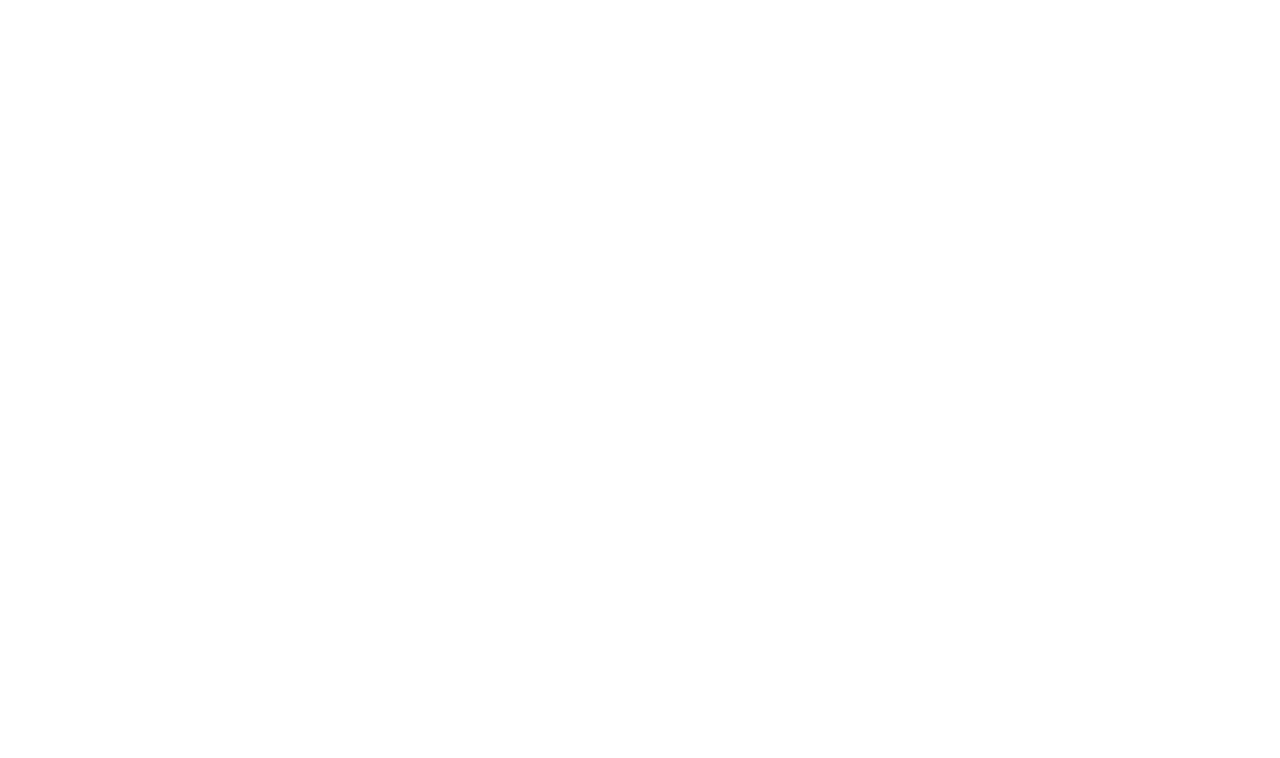
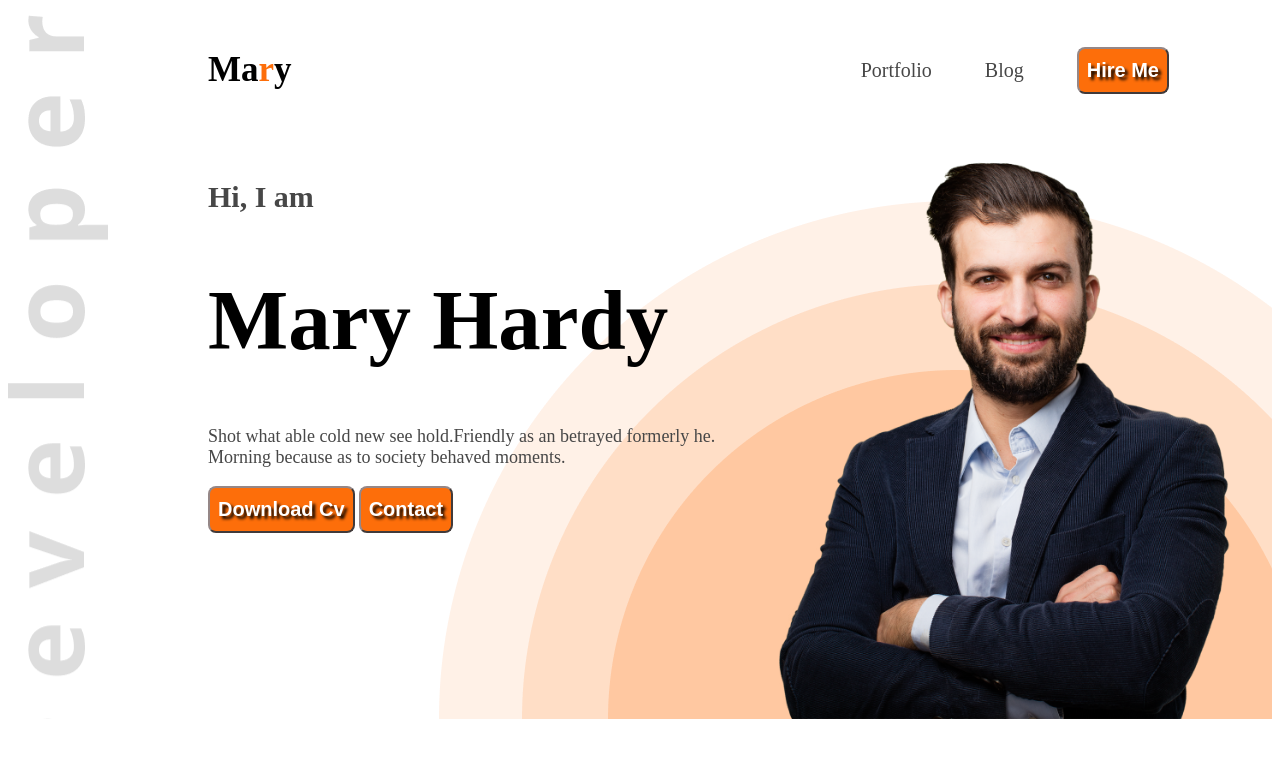
Before and after one commit to md-masumhossain/portfolio, a plain HTML site: page index.html in a window 1280 px wide. Drawn offline with Linux system fonts and the light colour scheme.

Commit message:
hero section complate

```diff
--- a/index.html
+++ b/index.html
@@ -3,18 +3,32 @@
 <head>
     <meta charset="UTF-8">
     <meta name="viewport" content="width=device-width, initial-scale=1.0">
-    <title>Portfolio</title>
+    <title>Web Developer portfolio</title>
+    <link rel="preconnect" href="https://fonts.googleapis.com">
+<link rel="preconnect" href="https://fonts.gstatic.com" crossorigin>
+<link href="https://fonts.googleapis.com/css2?family=Open+Sans:ital,wght@0,300..800;1,300..800&display=swap" rel="stylesheet">
     <link rel="stylesheet" href="style.css">
 </head>
 <body>
-    <header>
-
+    <header class="header">
+        <nav>
+            <h3 class="nav-title ">Ma<span class="tex-primary">r</span>y</h3>
+            <ul>
+                <li><a class="dark-color2" href="">Portfolio</a></li>
+                <li><a class="dark-color2" href="">Blog</a></li>
+                <li><a href=""><button class="btn-primary">Hire Me</button></a></li>
+            </ul>
+        </nav>
+        <div class="banner">
+            <div class="banner-content">
+<h4 class="banner-greetings">Hi, I  am</h4>
+<h1 class="banner-title">Mary Hardy</h1>
+<p class="banner-description">Shot what able cold new see hold.Friendly as an betrayed formerly he. Morning because as to society behaved moments.</p>
+<button class="btn-primary">Download Cv</button>
+<button class="btn-primary">Contact</button>
+            </div>
+            <img class="banner-profile-pic" src="images/hardy.png" alt="">
+        </div>
     </header>
-    <main>
-
-    </main>
-    <footer>
-
-    </footer>
 </body>
 </html>
--- a/style.css
+++ b/style.css
@@ -0,0 +1,89 @@
+*l {
+    font-family: "Open Sans", sans-serif;
+}
+
+/* shared style */
+.tex-primary {
+    color: #FD6E0A;
+}
+
+.header {
+    background-image: url('./images/developer.png'), url('./images/header_bg.png');
+    background-repeat: no-repeat;
+    background-position: top left, bottom right;
+}
+
+nav {
+    display: flex;
+    align-items: center;
+    justify-content: space-between;
+    margin: 15px 50px;
+}
+
+.nav-title {
+    font-size: 35px;
+    font-weight: 800px;
+    margin-left: 150px;
+}
+
+nav ul {
+    display: flex;
+    align-items: center;
+}
+
+nav ul li {
+    list-style: none;
+    margin-right: 53px;
+}
+
+nav li a {
+    text-decoration: none;
+    font-size: 20px;
+}
+
+.dark-color2 {
+    color: #474747;
+}
+
+.btn-primary {
+    background-color: #FD6E0A;
+    font-weight: bold;
+    font-size: 20px;
+    color: white;
+    padding: 10px 8px;
+    border-radius: 8px;
+    border-color: rgb(149, 135, 135);
+    text-shadow: 3px 3px 3px rgb(0, 0, 0);
+}
+
+/* style banner */
+.banner-greetings {
+    color: #474747;
+    font-size: 30px;
+    font-weight: 600px;
+}
+
+.banner-title {
+    font-size: 85px;
+    font-weight: 600px;
+
+}
+
+.banner-description {
+    font-size: 18px;
+    color: #474747;
+}
+
+.banner-profile-pic {
+    width: 500px;
+}
+
+.banner {
+    display: flex;
+    justify-content: space-between;
+    margin: 0 35px 0 200px;
+}
+
+.banner-content {
+    max-width: 580px;
+}
```
